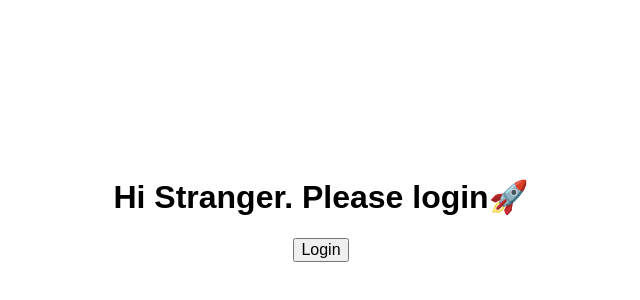
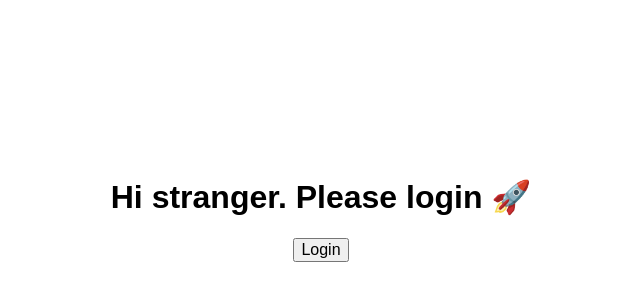
Before and after one commit to oleksii-sumy/html-css, a React app in the folder react/lesson6-conditional_rendering/task1-conditional_rendering_with_if/: page / in a window 1280 px wide. Shown: the part 190-490 px from the top of the page, without its empty margins (319-959 px from the left). Built offline with nearby package versions, Linux system fonts and the light colour scheme.

Commit message:
Update GuestGreeting.jsx

```diff
--- a/react/lesson6-conditional_rendering/task1-conditional_rendering_with_if/src/GuestGreeting.jsx
+++ b/react/lesson6-conditional_rendering/task1-conditional_rendering_with_if/src/GuestGreeting.jsx
@@ -3,7 +3,7 @@ import React from 'react';
 const GuestGreeting = props => {
     return (
       <h1>
-        Hi Stranger. Please login🚀
+        Hi stranger. Please login 🚀
       </h1>
     );
 };
```
